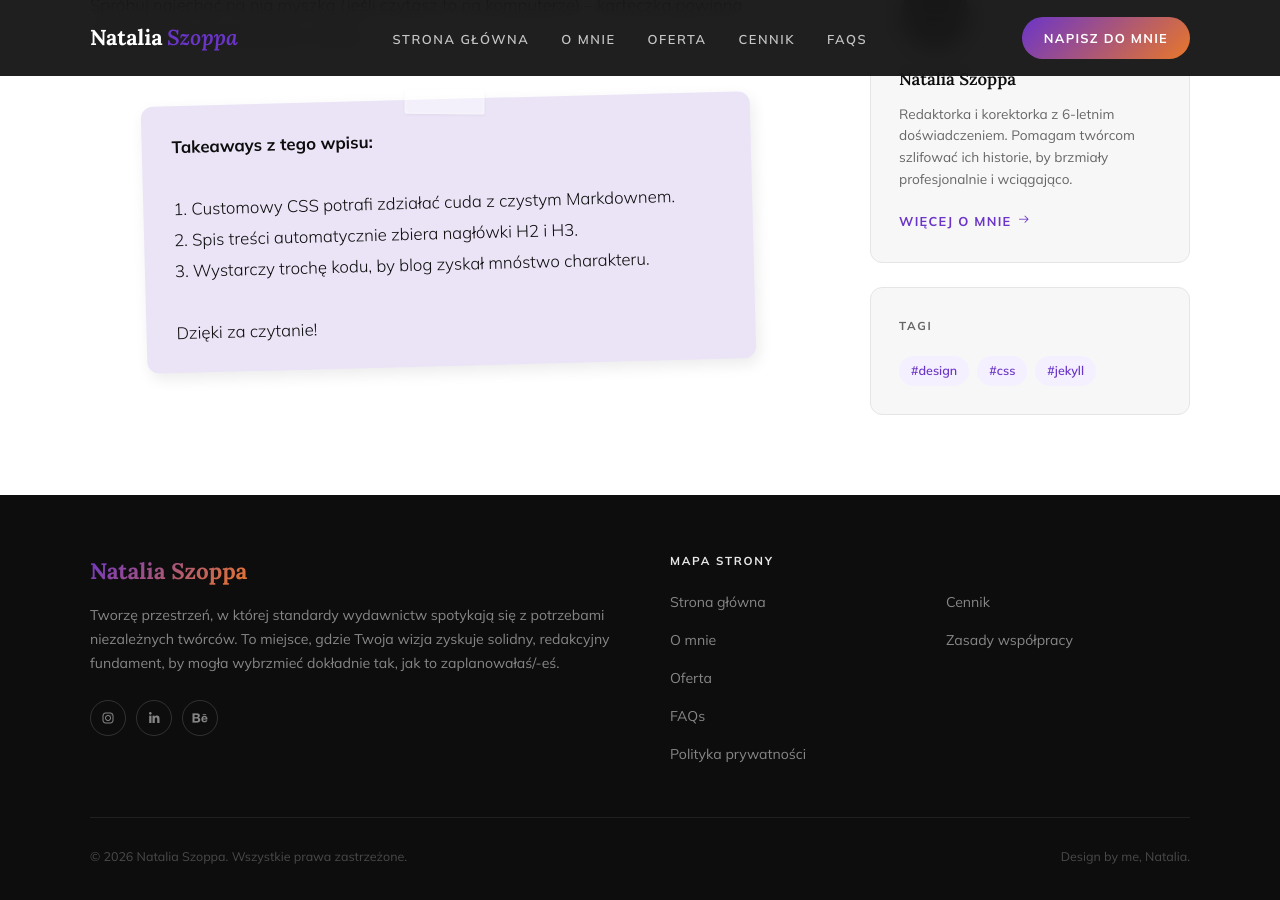
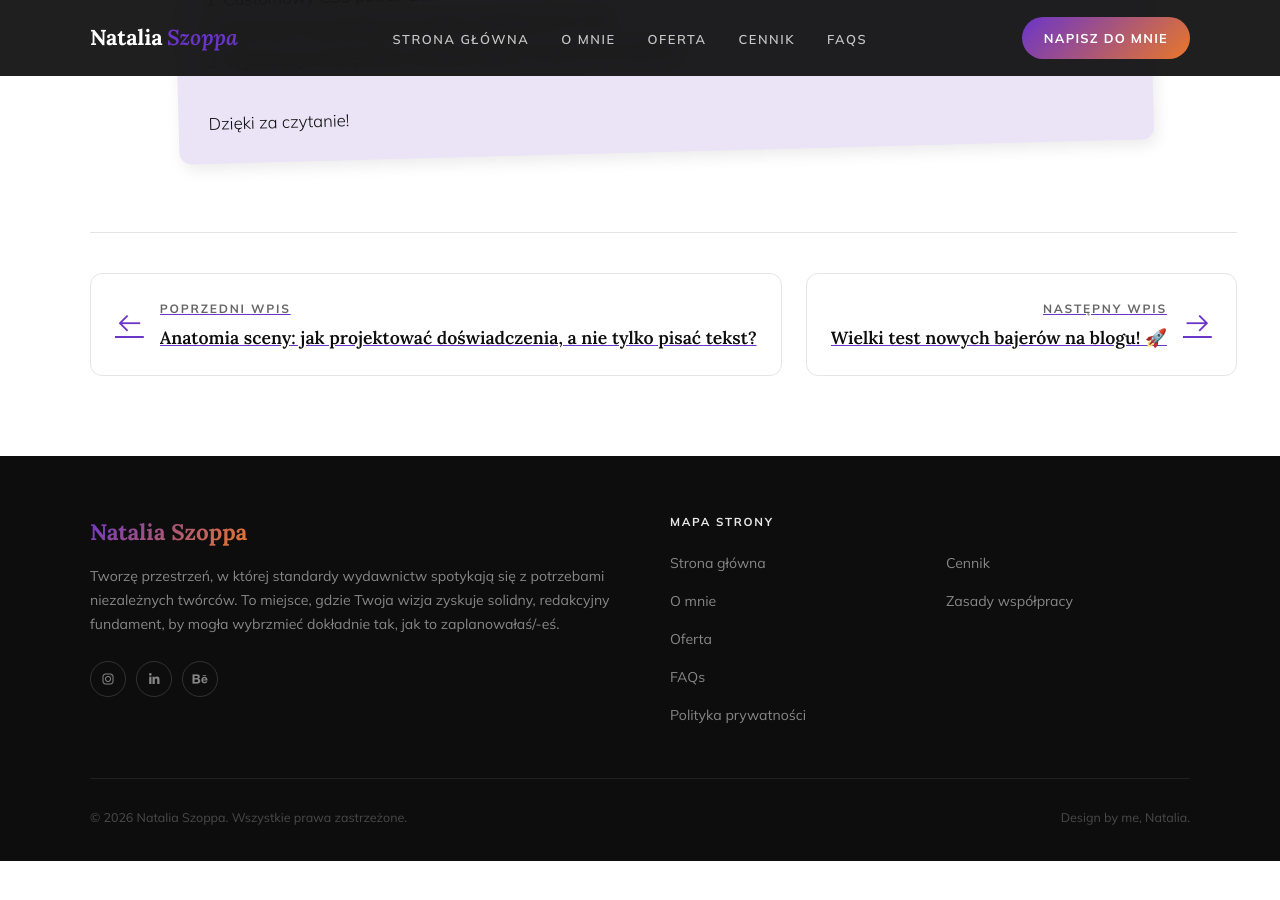
Before and after one commit to Bonnie00726/nataliaszoppa, a Jekyll site: the page built from _posts/2026-04-13-test-typografii.md, in a window 1280 px wide and 900 px high, scrolled down 2946 px. Built offline with Jekyll 4.4.1, drawn with Linux system fonts in a browser that asks for light colours; after the commit the page ends 3807 px from its top, so only the background shows below that; grey boxes are pictures that could not be loaded.

Commit message:
Update post.html

```diff
--- a/_layouts/post.html
+++ b/_layouts/post.html
@@ -44,8 +44,35 @@
             });
         });
         </script>
+
         {{ content }}
-    </main>
+
+        <div class="post-navigation">
+            {% if page.previous %}
+                <a href="{{ page.previous.url | relative_url }}" class="post-nav-btn nav-prev">
+                    <i class="las la-arrow-left"></i>
+                    <div class="nav-content">
+                        <span class="nav-label">Poprzedni wpis</span>
+                        <span class="nav-title">{{ page.previous.title }}</span>
+                    </div>
+                </a>
+            {% else %}
+                <div class="post-nav-empty"></div>
+            {% endif %}
+
+            {% if page.next %}
+                <a href="{{ page.next.url | relative_url }}" class="post-nav-btn nav-next">
+                    <div class="nav-content text-right">
+                        <span class="nav-label">Następny wpis</span>
+                        <span class="nav-title">{{ page.next.title }}</span>
+                    </div>
+                    <i class="las la-arrow-right"></i>
+                </a>
+            {% else %}
+                <div class="post-nav-empty"></div>
+            {% endif %}
+        </div>
+        </main>
 
     <aside class="blog-sidebar">
         <div class="sidebar-widget author-bio">
```
